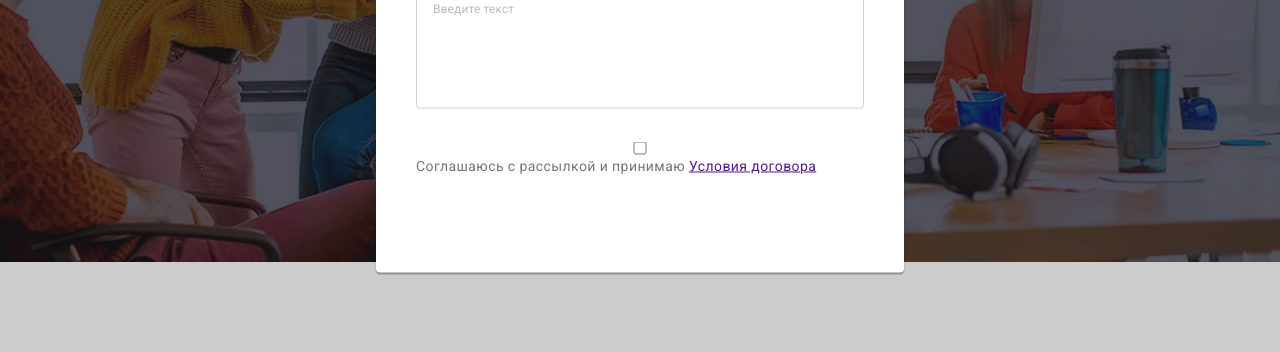
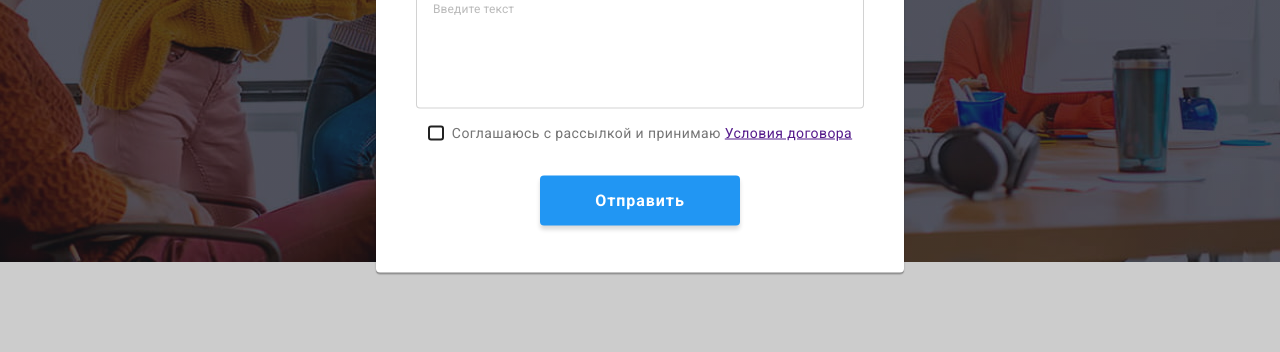
Before and after one commit to heidebloome/goit-markup-hw-06, a plain HTML site: page index.html in a window 1280 px wide. Both pictures are taken after a click on the button "Заказать услугу". Shown: the part 418-770 px from the top of the page. Drawn offline with nearby package versions, Linux system fonts and the light colour scheme.

Commit message:
модалка кастомный чекбокс

```diff
--- a/css/styles.css
+++ b/css/styles.css
@@ -851,8 +851,6 @@ img {
   width: 100%;
   height: 120px;
   margin-top: 4px;
-  margin-bottom: 20px;
-
   border: 1px solid var(--modal-input-border-color);
   border-radius: 4px;
 
@@ -878,23 +876,34 @@ img {
 }
 
 .modal-policy-label {
+  display: flex;
+  align-items: center;
+  justify-content: center;
   font-size: 14px;
   line-height: 1.714;
   letter-spacing: 0.03em;
+  cursor: pointer;
 }
 
-/*
-input[type='checkbox'] {
+.checkbox-icon-wrapper {
+  display: flex;
+  align-items: center;
+  justify-content: center;
   width: 16px;
   height: 15px;
+  margin-right: 8px;
+  border: 2px solid var(--heading-text-color);
+  border-radius: 3px;
+  cursor: pointer;
 }
 
-.modal-form a {
-  text-decoration-line: underline;
-  color: var(--accent-color);
+.policy-checkbox:checked + .checkbox-icon-wrapper {
+  background-color: var(--accent-color);
+  border: none;
 }
 
 .submit-button {
+  align-self: center;
   padding: 10px 55px;
   margin-top: 30px;
   background-color: var(--accent-color);
@@ -908,4 +917,4 @@ input[type='checkbox'] {
 
   color: var(--white-color);
   cursor: pointer;
-} */ ;
+}
--- a/index.html
+++ b/index.html
@@ -455,10 +455,19 @@
           </label>
 
 
-          <input type="checkbox" id="policy" class="policy-checkbox" required>
-          <label for="policy" class="modal-policy-label">Соглашаюсь с рассылкой и принимаю <a href="">Условия договора</a></label>
 
-          <!-- <button type="submit" class="submit-button">Отправить</button> -->
+          <label for="policy" class="modal-policy-label">
+            <input type="checkbox" id="policy" class="policy-checkbox visually-hidden" required>
+            <div class="checkbox-icon-wrapper">
+              <svg class="icon" width="16" height="15">
+                <use href="./images/icons.svg#icon-checkbox"></use>
+              </svg>
+            </div>
+              Соглашаюсь с рассылкой и принимаю&nbsp;<a href="">Условия договора</a>
+          </label>
+
+
+          <button type="submit" class="submit-button">Отправить</button>
         </form>
       </div>
     </div>
```
